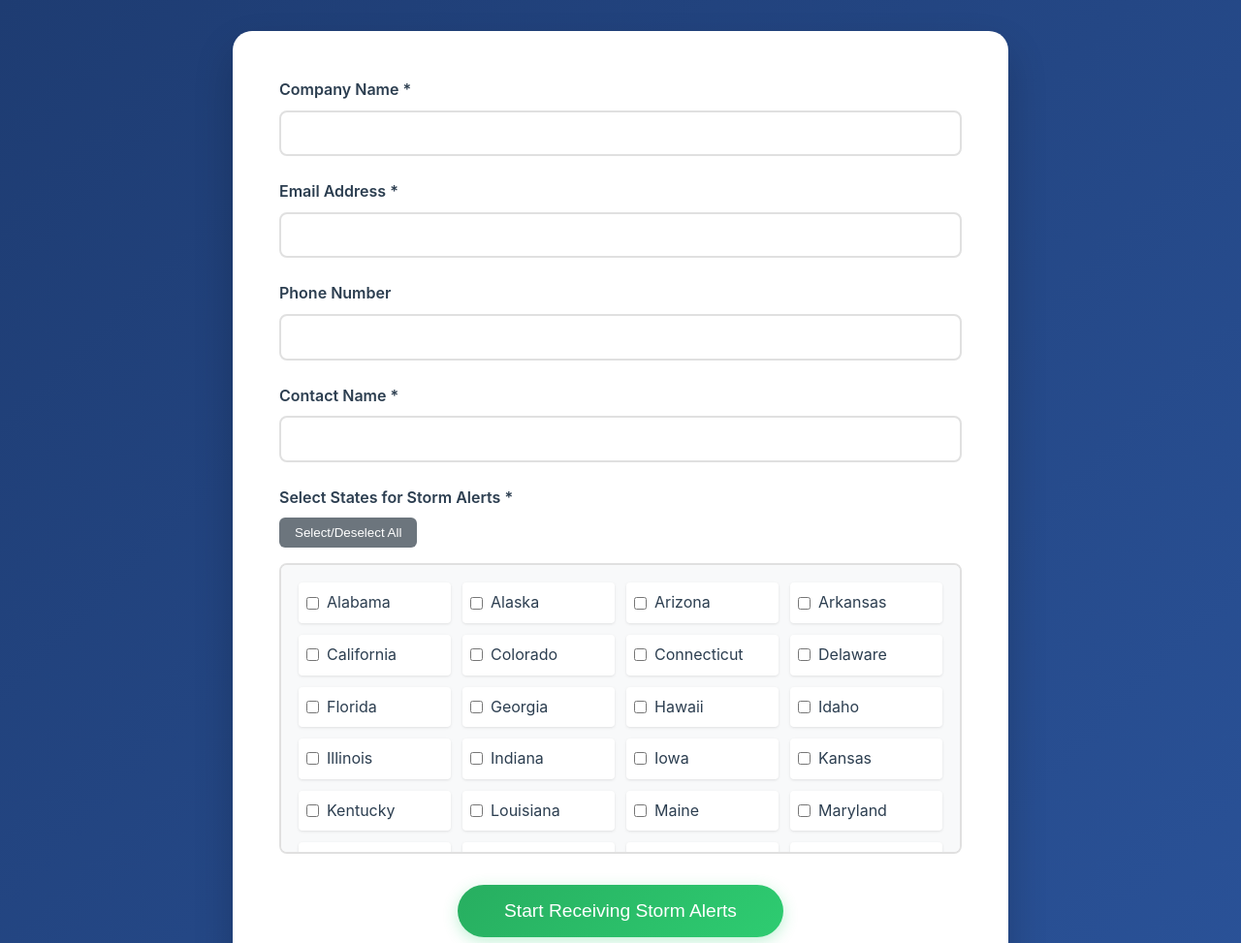
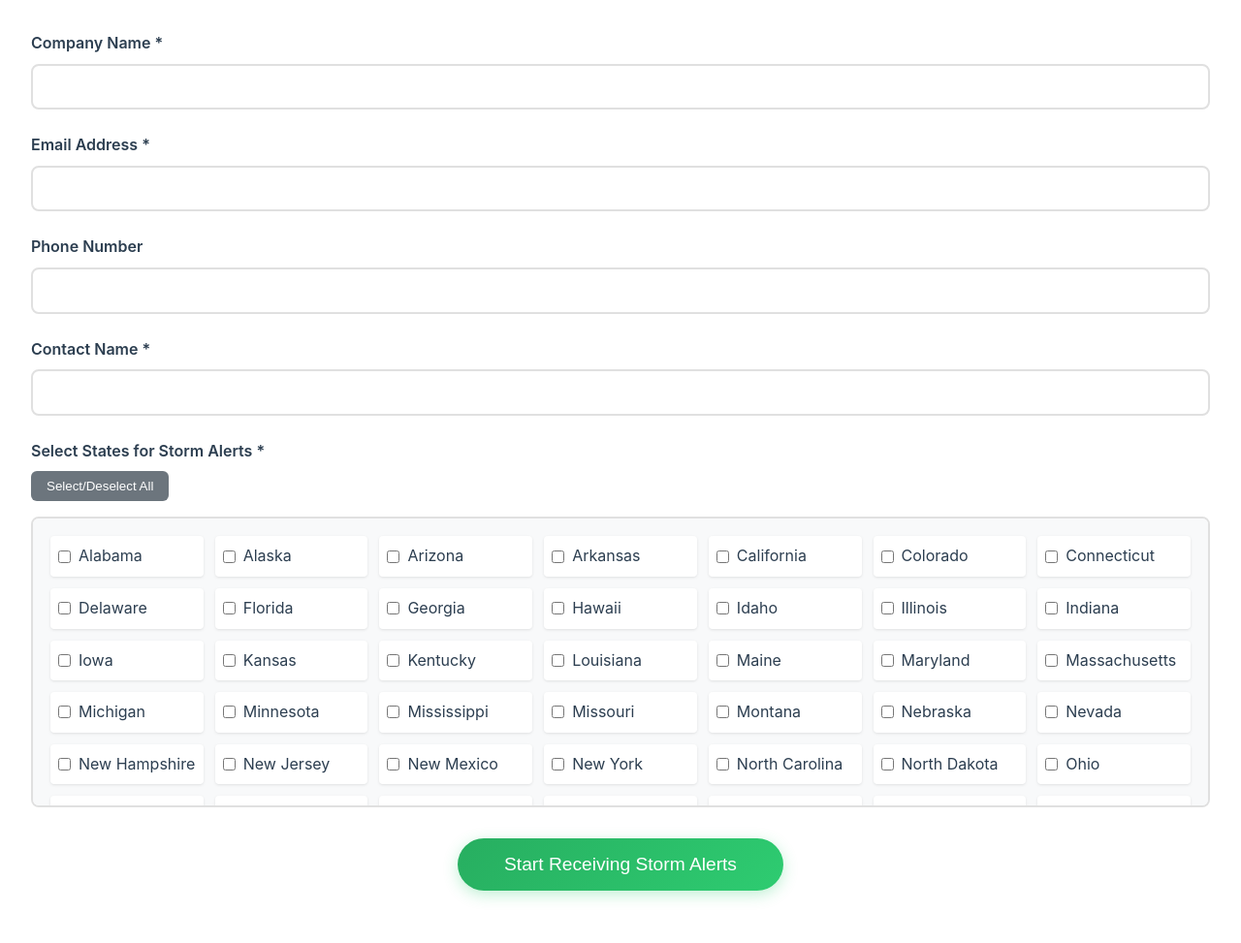
Before and after one commit to dylandirosa98/Storm-Alert_System, a website: page public/index.html in a window 1280 px wide. Shown: the top 973 px of the page at 97% size. After the commit the page ends 951 px from the top, so only its background shows below. Drawn offline with Linux system fonts and the light colour scheme.

Commit message:
Simplified page to be just the form without any containers or cards

```diff
--- a/public/index.html
+++ b/public/index.html
@@ -15,25 +15,9 @@
             font-family: -apple-system, BlinkMacSystemFont, 'Segoe UI', Roboto, sans-serif;
             line-height: 1.6;
             color: #333;
-            background: linear-gradient(135deg, #1e3c72 0%, #2a5298 100%);
+            background: white;
             min-height: 100vh;
-            display: flex;
-            align-items: center;
-            justify-content: center;
-        }
-
-        .container {
-            width: 100%;
-            max-width: 800px;
-            margin: 2rem;
-        }
-
-        .form-card {
-            background: white;
-            border-radius: 20px;
-            padding: 3rem;
-            box-shadow: 0 20px 40px rgba(0,0,0,0.2);
-            animation: slideUp 0.8s ease-out;
+            padding: 2rem;
         }
 
         .form-group {
@@ -156,21 +140,13 @@
             display: none;
         }
 
-        @keyframes slideUp {
-            from { opacity: 0; transform: translateY(40px); }
-            to { opacity: 1; transform: translateY(0); }
-        }
-
         @media (max-width: 768px) {
-            .form-card { padding: 2rem; }
+            body { padding: 1rem; }
             .states-grid { grid-template-columns: repeat(auto-fill, minmax(120px, 1fr)); }
-            .container { margin: 1rem; }
         }
     </style>
 </head>
 <body>
-    <div class="container">
-        <div class="form-card">
     <div class="success-message" id="successMessage">
         ✅ Success! You'll receive storm alerts for your selected states.
     </div>
@@ -209,8 +185,6 @@
 
         <button type="submit" class="submit-btn">Start Receiving Storm Alerts</button>
     </form>
-        </div>
-    </div>
 
     <script src="config.js"></script>
     <script>
```
Lines whose indentation alone changed are shown as unchanged.
